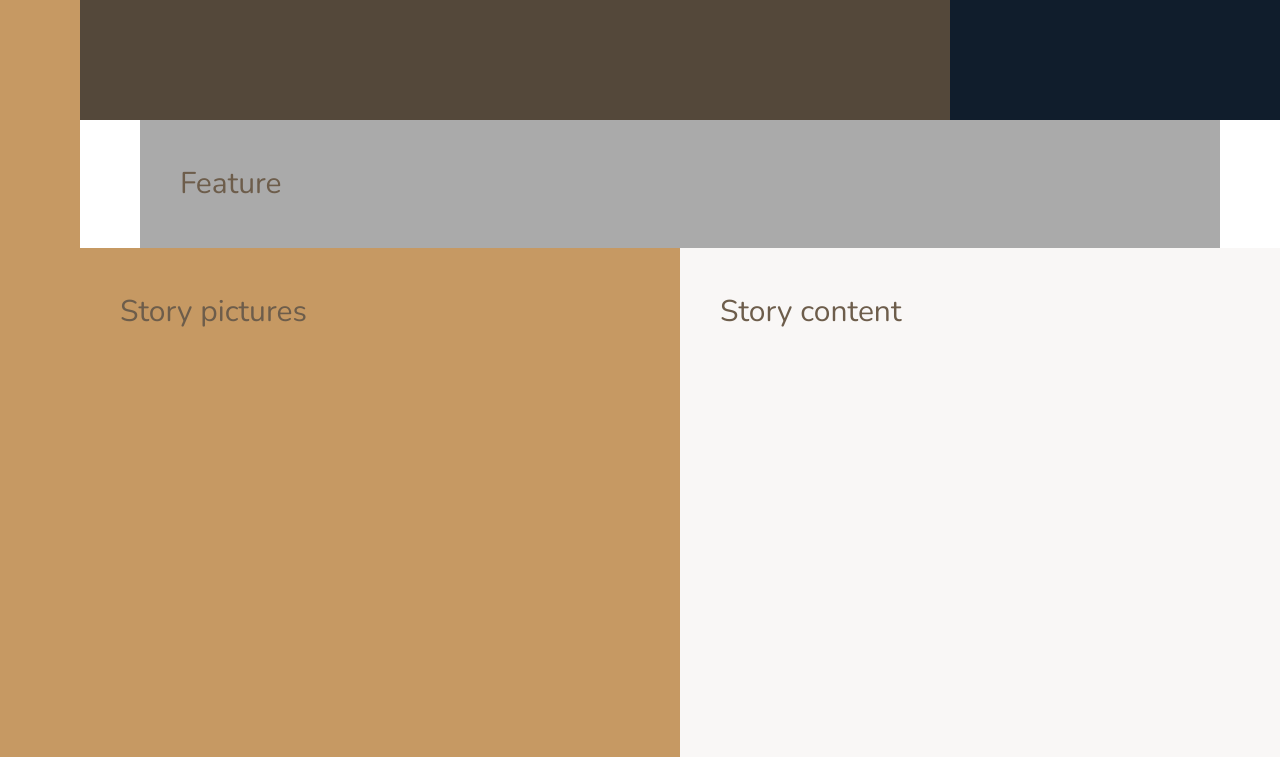
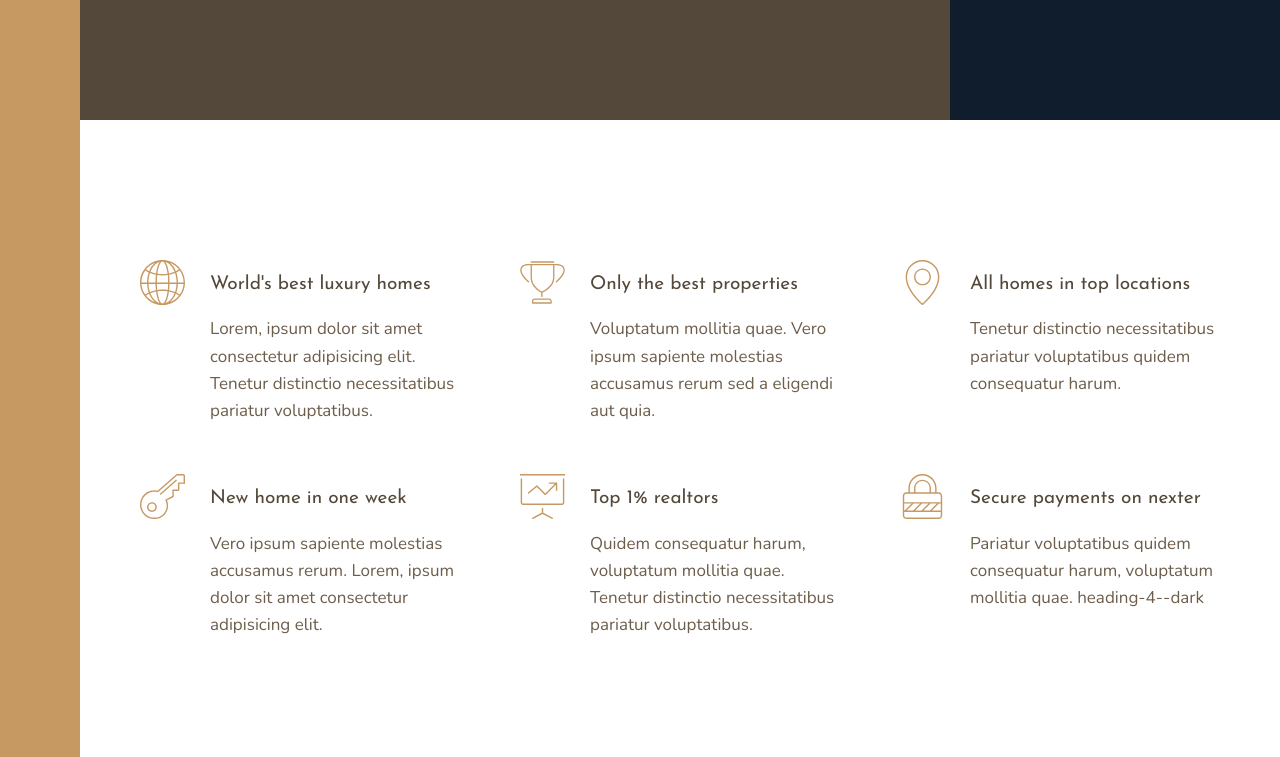
Before and after one commit to kevinujoodha/Nexter, a website: page index.html in a window 1280 px wide. Shown: the part 520-1277 px from the top of the page. Drawn offline with nearby package versions, Linux system fonts and the light colour scheme.

Commit message:
feature section

```diff
--- a/index.html
+++ b/index.html
@@ -25,7 +25,48 @@
         </div>
 
         <section class="features">
-            Feature
+            <div class="feature">
+                <svg class="feature__icon">
+                    <use xlink:href="img/sprite.svg#icon-global"></use>
+                </svg>
+                <h4 class="heading-4 heading-4--dark">World's best luxury homes</h4>
+                <p class="feature__text">Lorem, ipsum dolor sit amet consectetur adipisicing elit. Tenetur distinctio necessitatibus pariatur voluptatibus.</p>
+            </div>
+            <div class="feature">
+                <svg class="feature__icon">
+                    <use xlink:href="img/sprite.svg#icon-trophy"></use>
+                </svg>
+                <h4 class="heading-4 heading-4--dark">Only the best properties</h4>
+                <p class="feature__text">Voluptatum mollitia quae. Vero ipsum sapiente molestias accusamus rerum sed a eligendi aut quia.</p>
+            </div>
+            <div class="feature">
+                <svg class="feature__icon">
+                    <use xlink:href="img/sprite.svg#icon-map-pin"></use>
+                </svg>
+                <h4 class="heading-4 heading-4--dark">All homes in top locations</h4>
+                <p class="feature__text">Tenetur distinctio necessitatibus pariatur voluptatibus quidem consequatur harum.</p>
+            </div>
+            <div class="feature">
+                <svg class="feature__icon">
+                    <use xlink:href="img/sprite.svg#icon-key"></use>
+                </svg>
+                <h4 class="heading-4 heading-4--dark">New home in one week</h4>
+                <p class="feature__text">Vero ipsum sapiente molestias accusamus rerum. Lorem, ipsum dolor sit amet consectetur adipisicing elit.</p>
+            </div>
+            <div class="feature">
+                <svg class="feature__icon">
+                    <use xlink:href="img/sprite.svg#icon-presentation"></use>
+                </svg>
+                <h4 class="heading-4 heading-4--dark">Top 1% realtors</h4>
+                <p class="feature__text">Quidem consequatur harum, voluptatum mollitia quae. Tenetur distinctio necessitatibus pariatur voluptatibus.</p>
+            </div>
+            <div class="feature">
+                <svg class="feature__icon">
+                    <use xlink:href="img/sprite.svg#icon-lock"></use>
+                </svg>
+                <h4 class="heading-4 heading-4--dark">Secure payments on nexter</h4>
+                <p class="feature__text">Pariatur voluptatibus quidem consequatur harum, voluptatum mollitia quae. heading-4--dark</p>
+            </div>
         </section>
 
         <div class="story__pictures">
--- a/sass/_base.scss
+++ b/sass/_base.scss
@@ -41,13 +41,4 @@ body {
      minmax(6rem, 1fr) [center-start] repeat(8, [col-start] minmax(min-content, 14rem) [col-end]) [center-end]
      minmax(6rem, 1fr) [full-end];
 
-    & > * {
-        padding: 40px;
-        font-size: 3rem;
-    }
-
-
-
-
-
 }
--- a/sass/_features.scss
+++ b/sass/_features.scss
@@ -1,4 +1,31 @@
 .features {
-    background-color: $color-grey-light-2;
     grid-column: center-start / center-end;
+
+    margin: 15rem 0;
+
+    display: grid;
+    // grid-template-columns: repeat(3, 1fr);
+    grid-template-columns: repeat(auto-fit, minmax(25rem, 1fr));
+    grid-gap: 6rem;
+    align-items: start;
 }
+
+.feature {
+
+    display: grid;
+    grid-template-columns: min-content 1fr;
+    grid-row-gap: 1.5rem;
+    grid-column-gap: 2.5rem;
+
+    &__icon {
+        fill: $color-primary;
+        width: 4.5rem;
+        height: 4.5rem;
+        grid-row: 1 / span 2;
+        transform: translateY(-1rem);
+    }
+
+    &__text {
+        font-size: 1.7rem;
+    }
+}
--- a/sass/_typography.scss
+++ b/sass/_typography.scss
@@ -0,0 +1,30 @@
+%heading {
+    font-family: $font-display;
+    font-weight: 400;
+}
+
+.heading-1 {
+    @extend %heading;
+
+}
+
+.heading-2 {
+    @extend %heading;
+}
+
+.heading-3 {
+    @extend %heading;
+}
+
+.heading-4 {
+    @extend %heading;
+    font-size: 1.9rem;
+
+    &--light {
+        color: $color-grey-light-1;
+    }
+
+    &--dark {
+        color: $color-grey-dark-1;
+    }
+}
```
Also changed, not shown: css/style.css.
